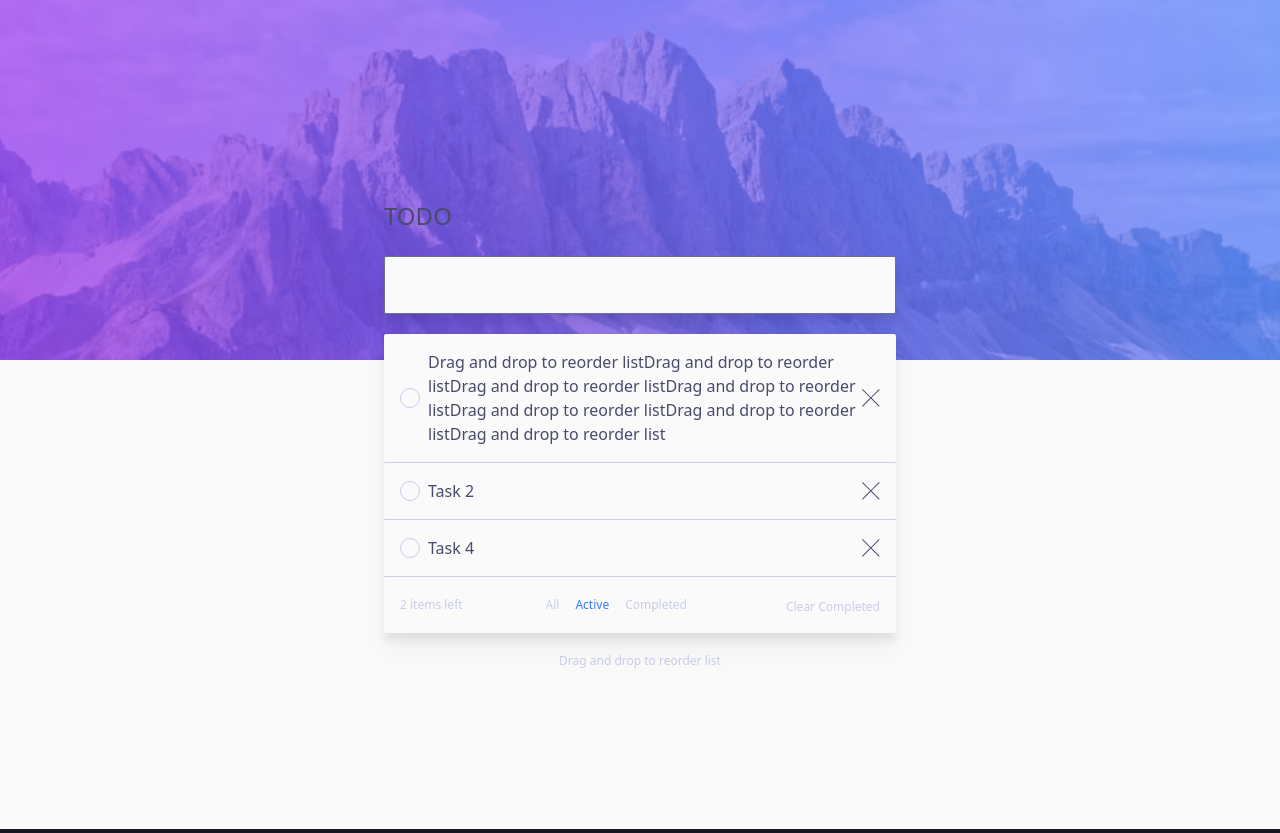
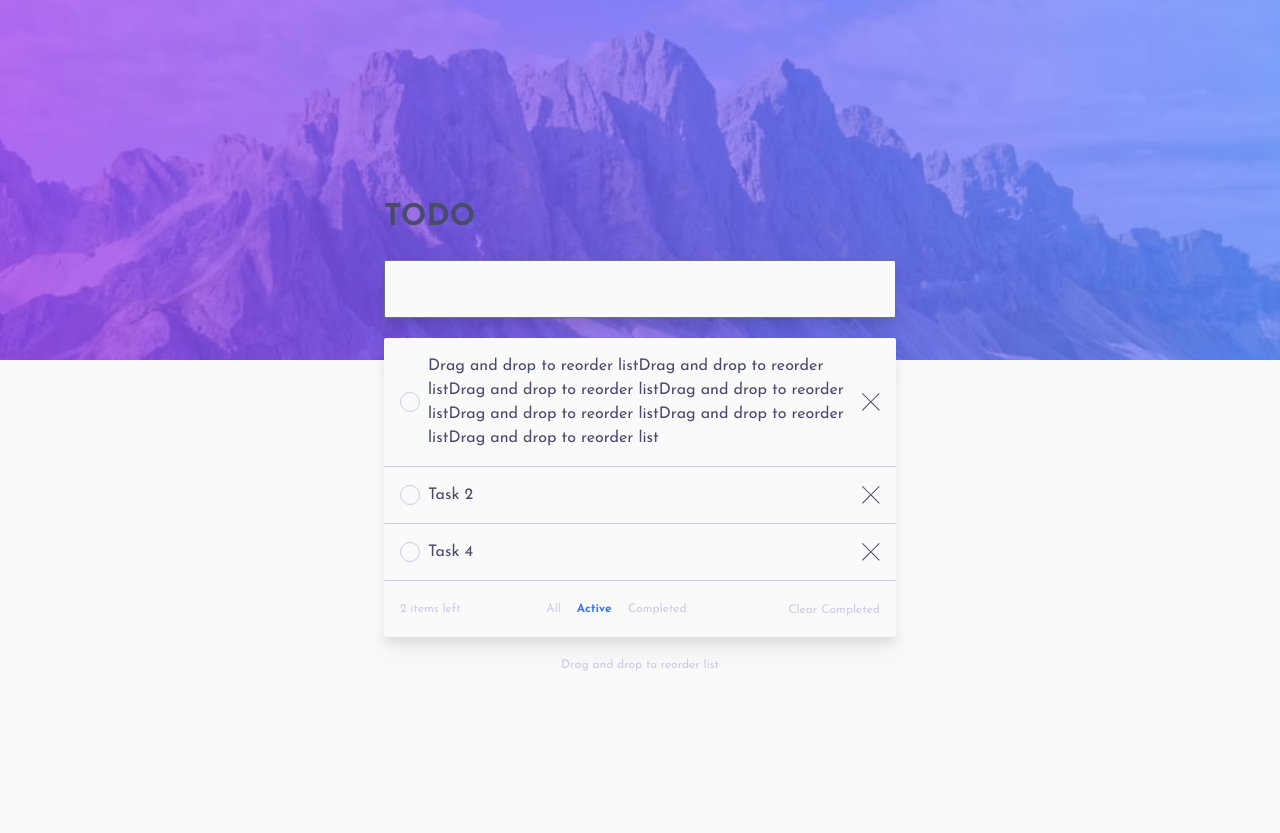
Before and after one commit to banavasi/frontendmentor-challange-1, a React (Vite) app: page / in a window 1280 px wide. Built offline with nearby package versions, Linux system fonts and the light colour scheme.

Commit message:
added fornt

```diff
--- a/src/App.tsx
+++ b/src/App.tsx
@@ -71,7 +71,7 @@ const App: React.FC = () => {
             <div className="container mx-auto">
               <div className="flex-row">
                 <div className="w-3/4 lg:w-2/5  mx-auto">
-                  <h2 className="text-2xl text-base-content mb-6">TODO</h2>
+                  <h2 className="text-3xl text-base-content mb-6 font-bold">TODO</h2>
                   <input
                     type="text"
                     className="p-4 dark:bg-base-200 bg-base-100 w-full rounded-sm drop-shadow-xl"
@@ -161,7 +161,7 @@ const TasksList: FC = () => {
         </div>
         <div className="filters flex content-between text-center">
           <button className="text-base-300 text-xs pr-4">All</button>
-          <button className="text-base-300 text-xs pr-4 text-primary">
+          <button className="text-base-300 text-xs pr-4 text-primary font-bold">
             Active
           </button>
           <button className="text-base-300 text-xs pr-4">Completed</button>
--- a/src/index.css
+++ b/src/index.css
@@ -1,3 +1,5 @@
+@import url('https://fonts.googleapis.com/css2?family=Josefin+Sans:wght@100;400;700&display=swap');
+
 @tailwind base;
 @tailwind components;
 @tailwind utilities;
@@ -22,3 +24,9 @@ input[type='checkbox']:checked::after {
     place-content: center;
     align-items: center;
  }
+
+ @layer {
+    body {
+        font-family: 'Josefin Sans', sans-serif;
+    }
+}
```
